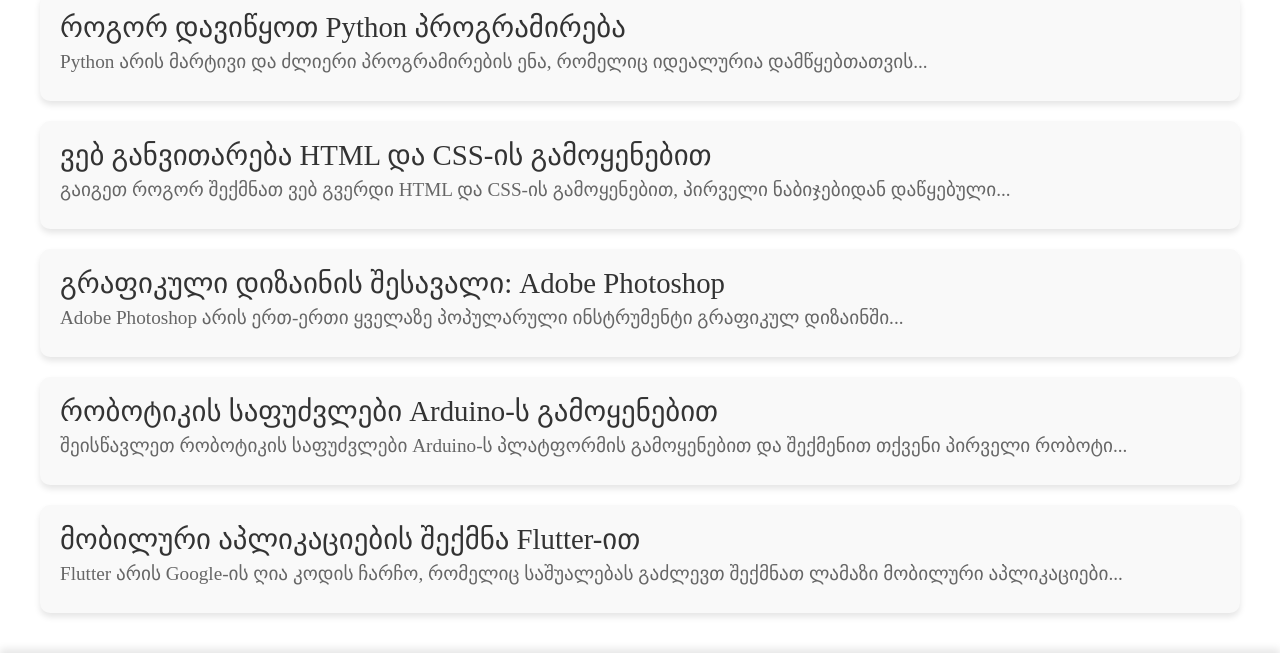
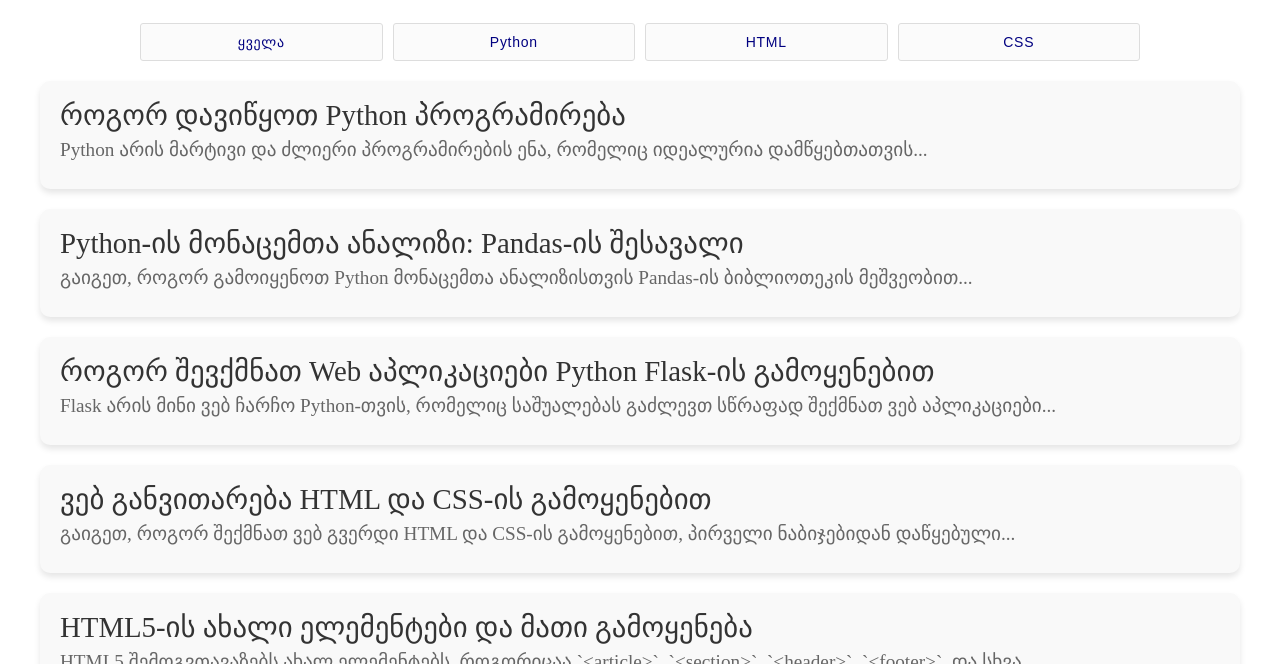
Before and after one commit to astarta16/tech-space, a website: page static/pages/blog.html in a window 1280 px wide. Shown: the part 629-1293 px from the top of the page. Drawn offline with nearby package versions, Linux system fonts and the light colour scheme.

Commit message:
add blogs

```diff
--- /dev/null
+++ b/static/js/blog.js
@@ -0,0 +1,103 @@
+const blogPosts = [
+  {
+    title: "როგორ დავიწყოთ Python პროგრამირება",
+    content:
+      "Python არის მარტივი და ძლიერი პროგრამირების ენა, რომელიც იდეალურია დამწყებთათვის...",
+    category: "Python",
+  },
+  {
+    title: "Python-ის მონაცემთა ანალიზი: Pandas-ის შესავალი",
+    content:
+      "გაიგეთ, როგორ გამოიყენოთ Python მონაცემთა ანალიზისთვის Pandas-ის ბიბლიოთეკის მეშვეობით...",
+    category: "Python",
+  },
+  {
+    title: "როგორ შევქმნათ Web აპლიკაციები Python Flask-ის გამოყენებით",
+    content:
+      "Flask არის მინი ვებ ჩარჩო Python-თვის, რომელიც საშუალებას გაძლევთ სწრაფად შექმნათ ვებ აპლიკაციები...",
+    category: "Python",
+  },
+
+  {
+    title: "ვებ განვითარება HTML და CSS-ის გამოყენებით",
+    content:
+      "გაიგეთ, როგორ შექმნათ ვებ გვერდი HTML და CSS-ის გამოყენებით, პირველი ნაბიჯებიდან დაწყებული...",
+    category: "HTML",
+  },
+  {
+    title: "HTML5-ის ახალი ელემენტები და მათი გამოყენება",
+    content:
+      "HTML5 შემოგვთავაზებს ახალ ელემენტებს, როგორიცაა `<article>`, `<section>`, `<header>`, `<footer>`, და სხვა...",
+    category: "HTML",
+  },
+  {
+    title: "Responsive ვებ გვერდის შექმნა HTML და CSS-ის გამოყენებით",
+    content:
+      "შექმენით მოწყობილობისგან დამოუკიდებელი ვებ გვერდი HTML და CSS-ის მეშვეობით, რომ იყოს მობილურ მოწყობილობებთან თავსებადი...",
+    category: "HTML",
+  },
+
+  {
+    title: "გრაფიკული დიზაინის შესავალი: Adobe Photoshop",
+    content:
+      "Adobe Photoshop არის ერთ-ერთი ყველაზე პოპულარული ინსტრუმენტი გრაფიკულ დიზაინში...",
+    category: "CSS",
+  },
+  {
+    title: "CSS Flexbox-ის გამოყენება ლეიაუთის დიზაინში",
+    content:
+      "გაიგეთ, როგორ გამოიყენოთ CSS Flexbox ლეიაუთის დიზაინისთვის, რათა შექმნათ მოქნილი და ადაპტირებადი დიზაინები...",
+    category: "CSS",
+  },
+  {
+    title: "CSS Grid-ის გამოყენება ვებ გვერდის ლეიაუთში",
+    content:
+      "CSS Grid არის ძლიერი ინსტრუმენტი, რომელიც საშუალებას გაძლევთ შექმნათ რთული ლეიაუთები მარტივად...",
+    category: "CSS",
+  },
+];
+
+function renderBlogPosts() {
+  const blogContainer = document.getElementById("blog-posts");
+  const postsContainer = document.createElement("div");
+  postsContainer.id = "posts-container";
+  blogPosts.forEach((post) => {
+    const article = document.createElement("article");
+    article.classList.add("blog-post");
+    article.setAttribute("data-category", post.category);
+
+    const title = document.createElement("h2");
+    title.textContent = post.title;
+
+    const content = document.createElement("p");
+    content.textContent = post.content;
+
+    article.appendChild(title);
+    article.appendChild(content);
+    postsContainer.appendChild(article);
+  });
+  blogContainer.appendChild(postsContainer);
+}
+
+function filterPosts(category) {
+  const posts = document.querySelectorAll(".blog-post");
+  posts.forEach((post) => {
+    if (category === "All" || post.getAttribute("data-category") === category) {
+      post.style.display = "block";
+    } else {
+      post.style.display = "none";
+    }
+  });
+}
+
+document.addEventListener("DOMContentLoaded", () => {
+  renderBlogPosts();
+
+  const categoryButtons = document.querySelectorAll(".category-button");
+  categoryButtons.forEach((button) => {
+    button.addEventListener("click", () => {
+      const category = button.getAttribute("data-category");
+      filterPosts(category);
+    });
+  });
+});
--- a/static/pages/blog.html
+++ b/static/pages/blog.html
@@ -117,42 +117,17 @@
       </section>
 
       <section id="blog-posts">
-        <h1>ბლოგი</h1>
-        <article class="blog-post">
-          <h2>როგორ დავიწყოთ Python პროგრამირება</h2>
-          <p>
-            Python არის მარტივი და ძლიერი პროგრამირების ენა, რომელიც იდეალურია
-            დამწყებთათვის...
-          </p>
-        </article>
-        <article class="blog-post">
-          <h2>ვებ განვითარება HTML და CSS-ის გამოყენებით</h2>
-          <p>
-            გაიგეთ როგორ შექმნათ ვებ გვერდი HTML და CSS-ის გამოყენებით, პირველი
-            ნაბიჯებიდან დაწყებული...
-          </p>
-        </article>
-        <article class="blog-post">
-          <h2>გრაფიკული დიზაინის შესავალი: Adobe Photoshop</h2>
-          <p>
-            Adobe Photoshop არის ერთ-ერთი ყველაზე პოპულარული ინსტრუმენტი
-            გრაფიკულ დიზაინში...
-          </p>
-        </article>
-        <article class="blog-post">
-          <h2>რობოტიკის საფუძვლები Arduino-ს გამოყენებით</h2>
-          <p>
-            შეისწავლეთ რობოტიკის საფუძვლები Arduino-ს პლატფორმის გამოყენებით და
-            შექმენით თქვენი პირველი რობოტი...
-          </p>
-        </article>
-        <article class="blog-post">
-          <h2>მობილური აპლიკაციების შექმნა Flutter-ით</h2>
-          <p>
-            Flutter არის Google-ის ღია კოდის ჩარჩო, რომელიც საშუალებას გაძლევთ
-            შექმნათ ლამაზი მობილური აპლიკაციები...
-          </p>
-        </article>
+        <h2 class="blog-title">ბლოგი</h2>
+        <section id="blog-filters">
+          <div id="categories-section">
+            <button class="category-button" data-category="All">ყველა</button>
+            <button class="category-button" data-category="Python">
+              Python
+            </button>
+            <button class="category-button" data-category="HTML">HTML</button>
+            <button class="category-button" data-category="CSS">CSS</button>
+          </div>
+        </section>
       </section>
     </main>
 
@@ -182,5 +157,6 @@
     <script src="../js/validation.js"></script>
     <script src="https://cdn.jsdelivr.net/npm/axios/dist/axios.min.js"></script>
     <script src="../js/advice.js"></script>
+    <script src="../js/blog.js"></script>
   </body>
 </html>
--- a/static/styles/style.css
+++ b/static/styles/style.css
@@ -1146,13 +1146,6 @@
   margin: 0 auto;
 }
 
-#blog-posts h1 {
-  text-align: center;
-  margin-bottom: 40px;
-  font-size: 2.5em;
-  color: #333;
-}
-
 .blog-post {
   background-color: #f9f9f9;
   border-radius: 10px;
@@ -1176,6 +1169,14 @@
 .blog-post p {
   font-size: 1.2em;
   color: #666;
+}
+
+.blog-title {
+  text-align: center;
+  padding: 40px;
+  font-size: 30px;
+  font-weight: 700;
+  color: navy;
 }
 
 .blog-post a {
@@ -1203,10 +1204,6 @@
     padding: 10px;
   }
 
-  #blog-posts h1 {
-    font-size: 2em;
-  }
-
   .blog-post h2 {
     font-size: 1.5em;
   }
@@ -1222,3 +1219,56 @@
     min-width: 120px;
   }
 }
+
+/* Blog Categories Section */
+#blog-filters {
+  text-align: center;
+  margin-bottom: 20px;
+}
+
+#categories-section {
+  display: grid;
+  grid-template-columns: repeat(4, 1fr);
+  max-width: 1000px;
+  margin: 0 auto;
+  gap: 10px;
+  justify-items: center;
+}
+
+.category-button {
+  width: 100%;
+  padding: 10px;
+  font-size: 14px;
+  border-radius: 3px;
+  border: 1px solid #ddd;
+  background-color: #fbfbfb;
+  color: navy;
+  cursor: pointer;
+  transition: background-color 0.3s, border-color 0.3s;
+}
+
+/* Blog Post Styles */
+.blog-post {
+  background-color: #f9f9f9;
+  border-radius: 10px;
+  padding: 20px;
+  margin-bottom: 20px;
+  box-shadow: 0px 4px 6px rgba(0, 0, 0, 0.1);
+  transition: transform 0.2s, box-shadow 0.2s;
+}
+
+.blog-post:hover {
+  transform: translateY(-5px);
+  box-shadow: 0px 6px 8px rgba(0, 0, 0, 0.15);
+}
+
+.blog-post h2 {
+  font-size: 1.8em;
+  margin-bottom: 10px;
+  color: #333;
+}
+
+.blog-post p {
+  font-size: 1.2em;
+  color: #666;
+}
```
